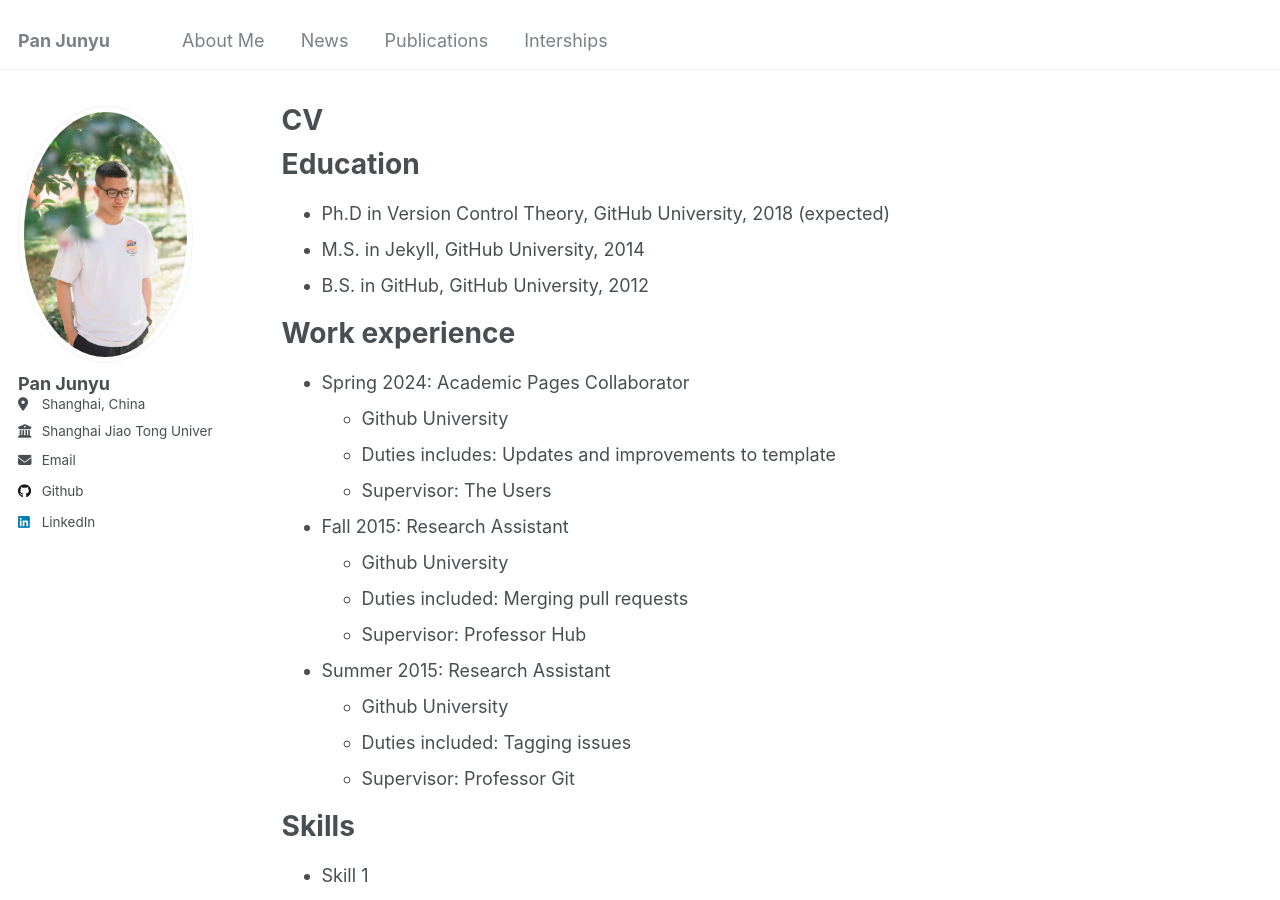
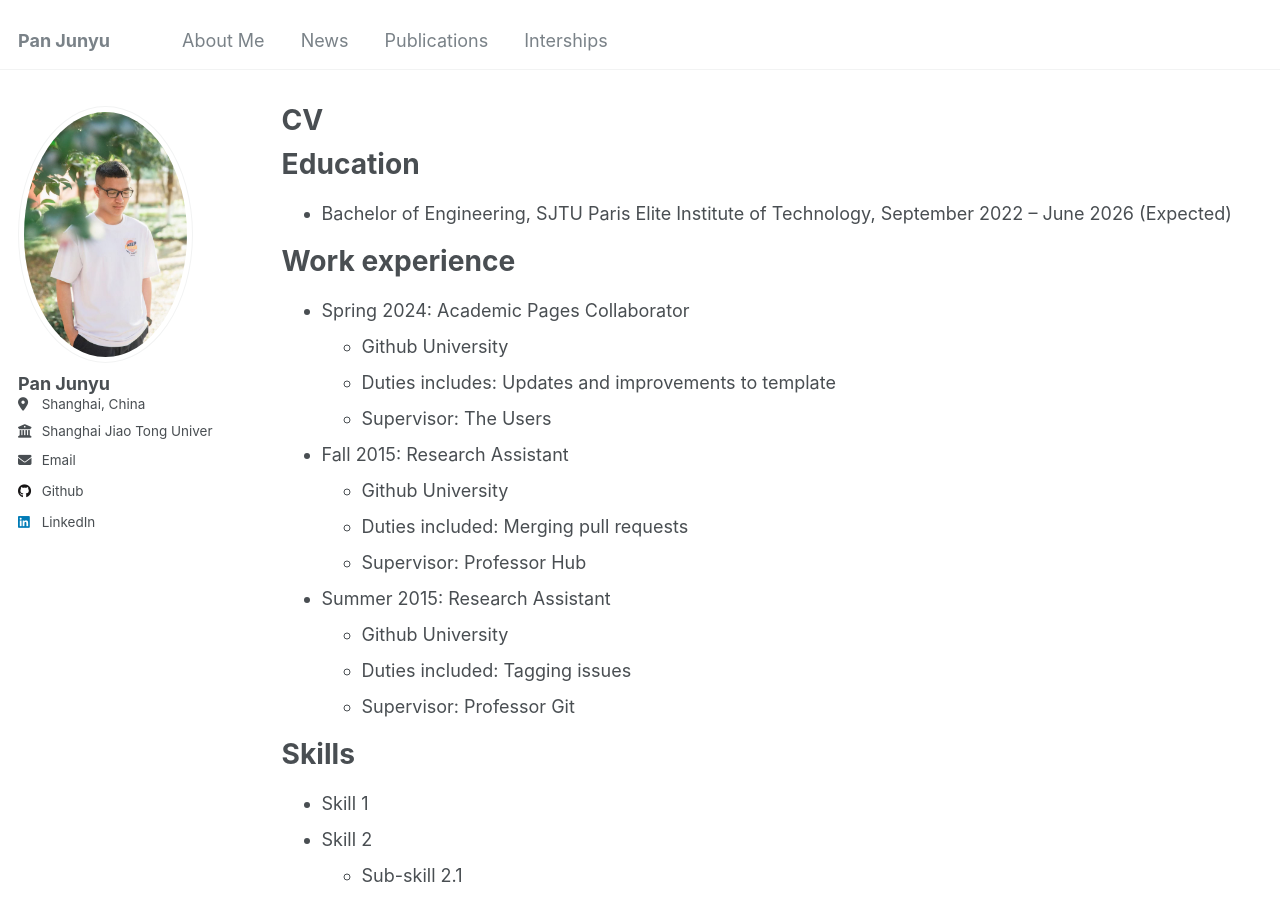
Before and after one commit to AlbertMentat/AlbertMentat.github.io, a Jekyll site: the page built from _pages/cv.md, in a window 1280 px wide and 900 px high. Built offline with Jekyll 4.4.1, drawn with Linux system fonts in a browser that asks for light colours.

Commit message:
Update cv.md

```diff
--- a/_pages/cv.md
+++ b/_pages/cv.md
@@ -11,9 +11,7 @@ redirect_from:
 
 Education
 ======
-* Ph.D in Version Control Theory, GitHub University, 2018 (expected)
-* M.S. in Jekyll, GitHub University, 2014
-* B.S. in GitHub, GitHub University, 2012
+* Bachelor of Engineering, SJTU Paris Elite Institute of Technology, September 2022 -- June 2026 (Expected)
 
 Work experience
 ======
```
